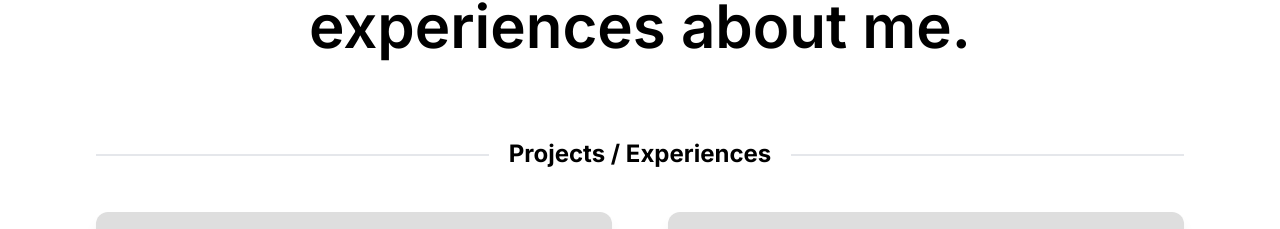
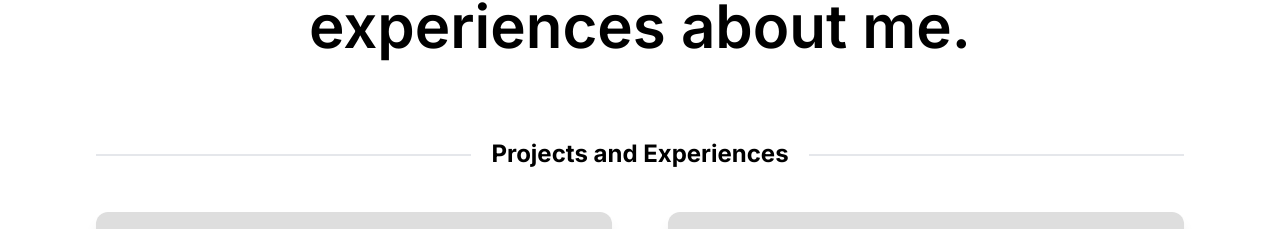
Before and after one commit to HectorFront/hectorfront.github.io, a Next.js app: page / in a window 1280 px wide. Shown: the part 2018-2247 px from the top of the page. Built offline with nearby package versions, Linux system fonts and the light colour scheme.

Commit message:
fix: changed main title

```diff
--- a/src/pages/index.jsx
+++ b/src/pages/index.jsx
@@ -87,7 +87,7 @@ const Home = memo(() => {
                             </h3>
                         </div>
                         <h1 className="mt-5 md:mt-0 text-black font-bold w-full text-center border-b-2 border-b-gray-200 text-2xl" style={{ lineHeight: 0 }}>
-                            <span className="px-5 bg-white select-none">Projects / Experiences</span>
+                            <span className="px-5 bg-white select-none">Projects and Experiences</span>
                         </h1>
                         <div className="mt-14 w-full grid grid-cols-1 md:grid-cols-2 auto-cols-max justify-between gap-14">
                             <div className="rounded-xl shadow-lg hover:scale-105 transition cursor-not-allowed relative" title="Coming soon">
```
